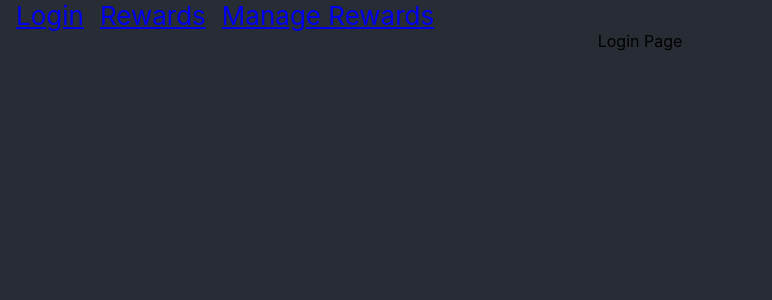
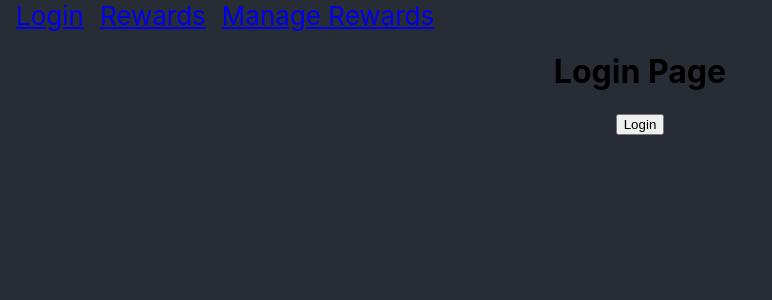
Before and after one commit to xtrs84zk/FullStackHomework, a React (Create React App) app in the folder frontend/: page /login in a window 1280 px wide. Shown: the top 300 px of the page, without its empty margins (0-772 px from the left). Built offline with nearby package versions, Linux system fonts and the light colour scheme.

Commit message:
Add mock login

```diff
--- a/frontend/src/context/auth.tsx
+++ b/frontend/src/context/auth.tsx
@@ -7,7 +7,7 @@ type AuthContext = {
   token: null;
 } | {
   isAuthenticated: true;
-  user: string;
+  user: null;
   token: string;
 }
 
@@ -17,9 +17,9 @@ const initialState = {
   token: null,
 } satisfies AuthContext;
 
-type AuthAction = { type: 'LOGIN', payload: { token: string, user: string } } | { type: 'LOGOUT' };
+type AuthAction = { type: 'LOGIN', payload: { token: string } } | { type: 'LOGOUT' };
 
-const AuthContext = createContext<AuthContext & { login: (token: string, user: string) => void; logout: () => void }>({
+const AuthContext = createContext<AuthContext & { login: (token: string) => void; logout: () => void }>({
   ...initialState,
   login: () => { },
   logout: () => { },
@@ -28,12 +28,12 @@ const AuthContext = createContext<AuthContext & { login: (token: string, user: s
 const reducer = (state: AuthContext, action: AuthAction): AuthContext => {
   switch (action.type) {
     case 'LOGIN': {
-      const { token, user } = action.payload;
+      const { token } = action.payload;
       return {
         ...state,
         isAuthenticated: true,
         token,
-        user,
+        user: null,
       };
     }
     case 'LOGOUT': {
@@ -48,7 +48,7 @@ const reducer = (state: AuthContext, action: AuthAction): AuthContext => {
 const AuthProvider: FC<{ children: React.ReactNode }> = ({ children }) => {
   const [state, dispatch] = useReducer(reducer, initialState);
 
-  const login = useCallback((token: string, user: string) => dispatch({ type: 'LOGIN', payload: { token, user } }), [dispatch]);
+  const login = useCallback((token: string) => dispatch({ type: 'LOGIN', payload: { token } }), [dispatch]);
 
   const logout = useCallback(() => dispatch({ type: 'LOGOUT' }), [dispatch]);
 
--- a/frontend/src/routes/Login/index.tsx
+++ b/frontend/src/routes/Login/index.tsx
@@ -12,7 +12,10 @@ const LoginPage = () => {
       <Navigate to={REWARDS} replace={true} />
     </div>;
   }
-  return <div>Login Page</div>;
+  return <div>
+    <h1>Login Page</h1>
+    <button onClick={() => login("fake-token")}>Login</button>
+  </div>;
 };
 
 export default LoginPage;
```
